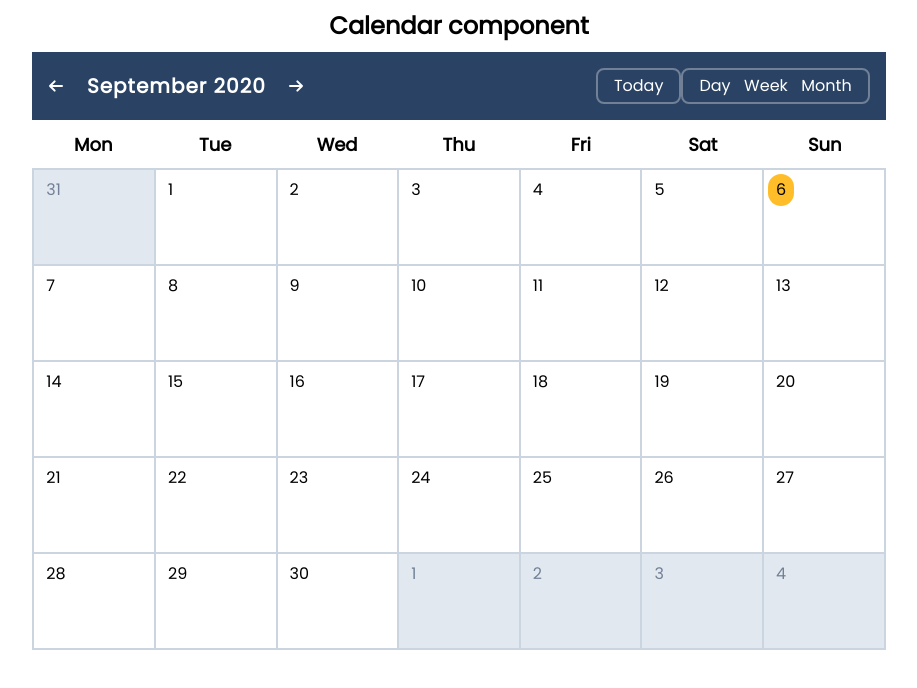
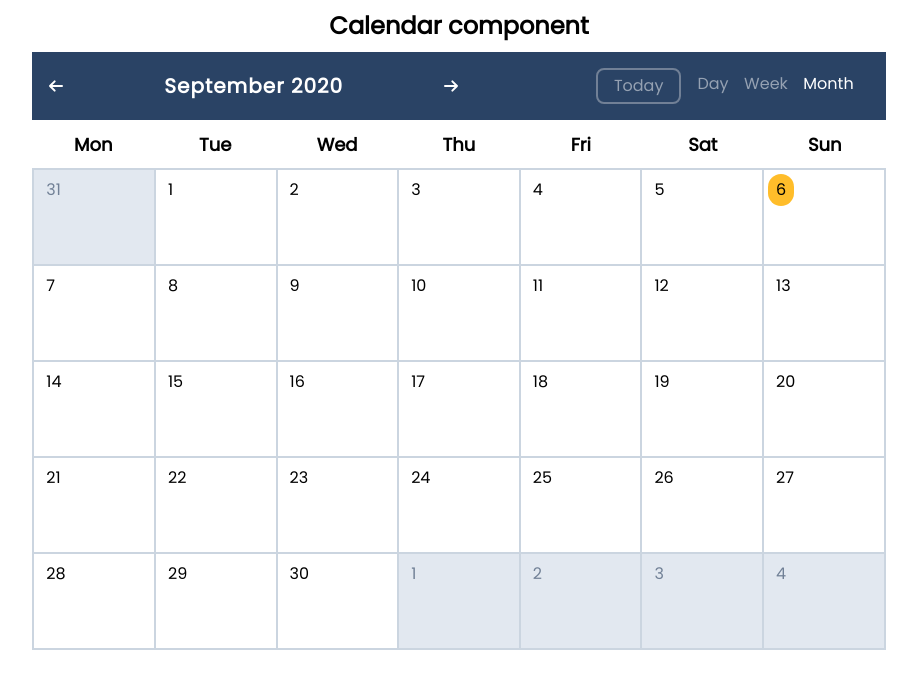
Before and after one commit to hipstermojo/svelte_calendar, a Svelte app: page / in a window 1280 px wide. Shown: the top 688 px of the page, without its empty margins (181-1098 px from the left). Built offline with nearby package versions, Linux system fonts and the light colour scheme.

Commit message:
Add responsiveness for CalendarHeader and CalendarWeek components Add variant formatting of dates for smaller screens Add xs screen size in Tailwind config Add colors representing active tab in the calendar

```diff
--- a/src/components/CalendarHeader.svelte
+++ b/src/components/CalendarHeader.svelte
@@ -8,12 +8,19 @@
     month: "MMMM YYYY",
   };
 
+  const renderShortened = {
+    day: "dddd D, MMMM YYYY",
+    month: "MMM YYYY",
+  };
+
   const toggleDate = (step: number) =>
     ($selectedDate = $selectedDate.add(step, $tab));
 
   const toggleToday = () => ($selectedDate = today);
 
-  $: renderDate = (): string => {
+  $: isToday = today.format("YYYY-MM-DD") == $selectedDate.format("YYYY-MM-DD");
+
+  $: renderDate = (monthFormat: string = "MMMM"): string => {
     if ($tab == "week") {
       const weekday: number = $selectedDate.weekday();
       // Refactor into util function
@@ -23,22 +30,22 @@
           : $selectedDate.subtract(weekday - 1, "day");
       const sundayThisWeek: Dayjs = mondayThisWeek.add(6, "day");
       const isSameMonth = mondayThisWeek.month() == sundayThisWeek.month();
-      return `${mondayThisWeek.format("MMMM")} ${mondayThisWeek.format(
-        "DD"
-      )} - ${
-        isSameMonth ? "" : sundayThisWeek.format("MMMM")
+      const monthOnMonday = mondayThisWeek.format(monthFormat);
+      const monthOnSunday = sundayThisWeek.format(monthFormat);
+      return `${monthOnMonday} ${mondayThisWeek.format("DD")} - ${
+        isSameMonth ? "" : monthOnSunday
       } ${sundayThisWeek.format("DD")}, ${sundayThisWeek.format("YYYY")}`;
     } else {
-      return $selectedDate.format(renderFormat[$tab]);
+      return monthFormat != "MMMM"
+        ? $selectedDate.format(renderShortened[$tab])
+        : $selectedDate.format(renderFormat[$tab]);
     }
   };
 </script>
 
 <style>
-  @screen md {
-    .expanded-view {
-      @apply w-1/2;
-    }
+  .active {
+    @apply text-white;
   }
 </style>
 
@@ -46,12 +53,12 @@
     - The month currently being rendered
     - Controls to go forward and backward
         - A button specifically to take you back to the current month -->
-<div class="bg-blue-900 text-white p-4 md:flex md:justify-between">
+<div
+  class="bg-blue-900 text-white p-4 md:flex md:justify-between md:flex-col
+    xl:flex-row">
   <!-- One div contains the month currently being rendered
         as well as controls to go forward and backward-->
-  <div
-    class="w-full md:w-64 flex justify-between items-center"
-    class:expanded-view={$tab != 'month'}>
+  <div class="w-full flex justify-between items-center xl:w-1/2">
     <svg
       on:click={() => toggleDate(-1)}
       class="hidden md:block w-4 h-4 cursor-pointer"
@@ -63,8 +70,12 @@
         stroke-linejoin="round"
         stroke-width="3"
         d="M10 19l-7-7m0 0l7-7m-7 7h18" /></svg>
-    <p class="w-1/2 font-bold tracking-wider md:w-auto md:text-xl">
+    <p
+      class="hidden w-1/2 font-bold tracking-wider sm:block md:w-auto md:text-xl">
       {renderDate()}
+    </p>
+    <p class="block sm:hidden w-1/2 font-bold tracking-wider">
+      {renderDate('MMM')}
     </p>
     <svg
       on:click={() => toggleDate(-1)}
@@ -81,7 +92,7 @@
       on:click={toggleToday}
       class="w-4 h-4 cursor-pointer md:hidden"
       fill="none"
-      stroke="currentColor"
+      stroke={isToday ? 'gray' : 'white'}
       viewBox="0 0 24 24"
       xmlns="http://www.w3.org/2000/svg"><path
         stroke-linecap="round"
@@ -101,16 +112,33 @@
         d="M14 5l7 7m0 0l-7 7m7-7H3" /></svg>
   </div>
   <!-- Second div contains the button to take you to the current month -->
-  <div class="hidden md:w-1/3 md:flex md:justify-between">
+  <div
+    class="m-0 hidden md:mt-2 md:flex md:w-full md:justify-between xl:m-0
+      xl:w-1/3 text-white text-opacity-50">
     <button
       on:click={toggleToday}
-      class="px-4 py-1 border-2 rounded-lg border-gray-600 focus:outline-none">Today</button>
+      class="px-4 py-1 border-2 rounded-lg border-gray-600 focus:outline-none"
+      class:text-white={!isToday}>Today</button>
     <div
-      class="flex w-56 px-4 py-1 border-2 rounded-lg border-gray-600
-        justify-between">
-      <p class="cursor-pointer" on:click={() => ($tab = 'day')}>Day</p>
-      <p class="cursor-pointer" on:click={() => ($tab = 'week')}>Week</p>
-      <p class="cursor-pointer" on:click={() => ($tab = 'month')}>Month</p>
+      class="flex px-4 py-1 rounded-lg justify-between md:w-2/5 lg:w-64 xl:w-56">
+      <p
+        class="cursor-pointer hover:text-white"
+        class:active={$tab == 'day'}
+        on:click={() => ($tab = 'day')}>
+        Day
+      </p>
+      <p
+        class="cursor-pointer hover:text-white"
+        class:active={$tab == 'week'}
+        on:click={() => ($tab = 'week')}>
+        Week
+      </p>
+      <p
+        class="cursor-pointer hover:text-white"
+        class:active={$tab == 'month'}
+        on:click={() => ($tab = 'month')}>
+        Month
+      </p>
     </div>
   </div>
 </div>
--- a/src/components/CalendarWeek.svelte
+++ b/src/components/CalendarWeek.svelte
@@ -52,7 +52,13 @@
         class:text-blue-600={isSelected(date)}
         class:text-bright-yellow={isToday(date)}>
         <p class="text-center md:text-2xl font-bold">{date.format('DD')}</p>
-        <p class="text-center md:uppercase">{date.format('dddd')}</p>
+        <p class="hidden text-center lg:block md:uppercase">
+          {date.format('dddd')}
+        </p>
+        <p class="hidden sm:block lg:hidden text-center">
+          {date.format('ddd')}
+        </p>
+        <p class="xs:block sm:hidden text-center">{date.format('dddd')[0]}</p>
       </div>
     {/each}
   </div>
--- a/tailwind.config.js
+++ b/tailwind.config.js
@@ -14,6 +14,11 @@ module.exports = {
       },
       height: {
         102: '28rem'
+      },
+      screens: {
+        'xs': {
+          'max': '639px'
+        }
       }
     },
   },
```
